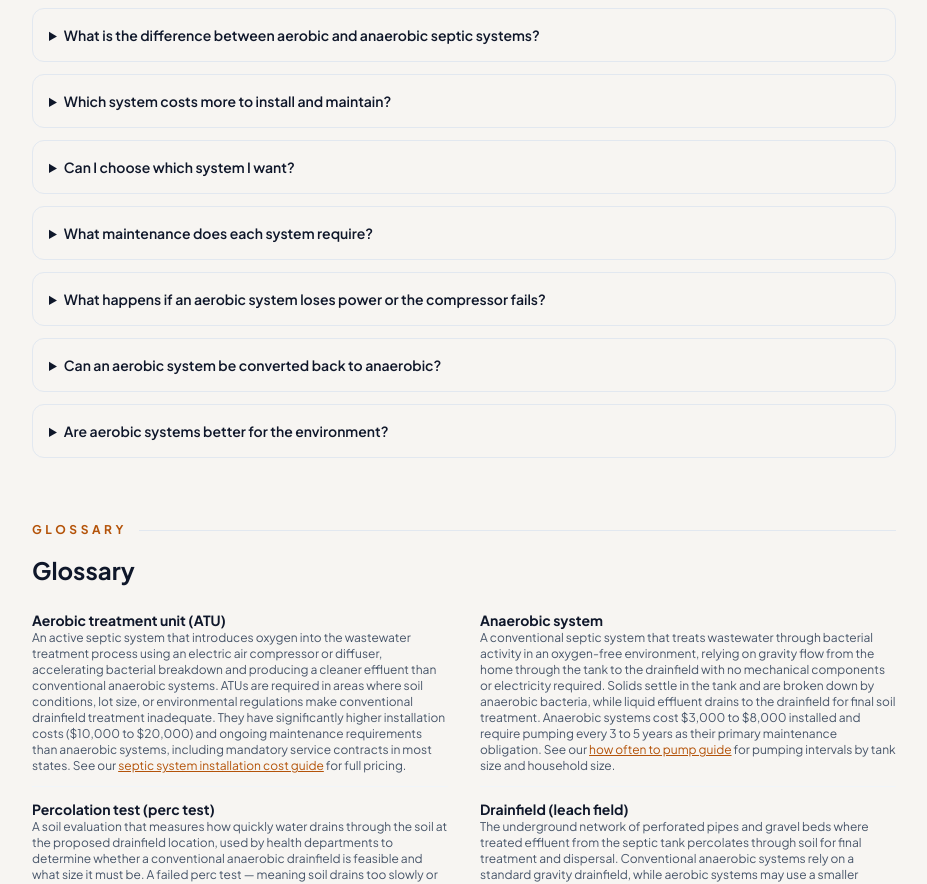
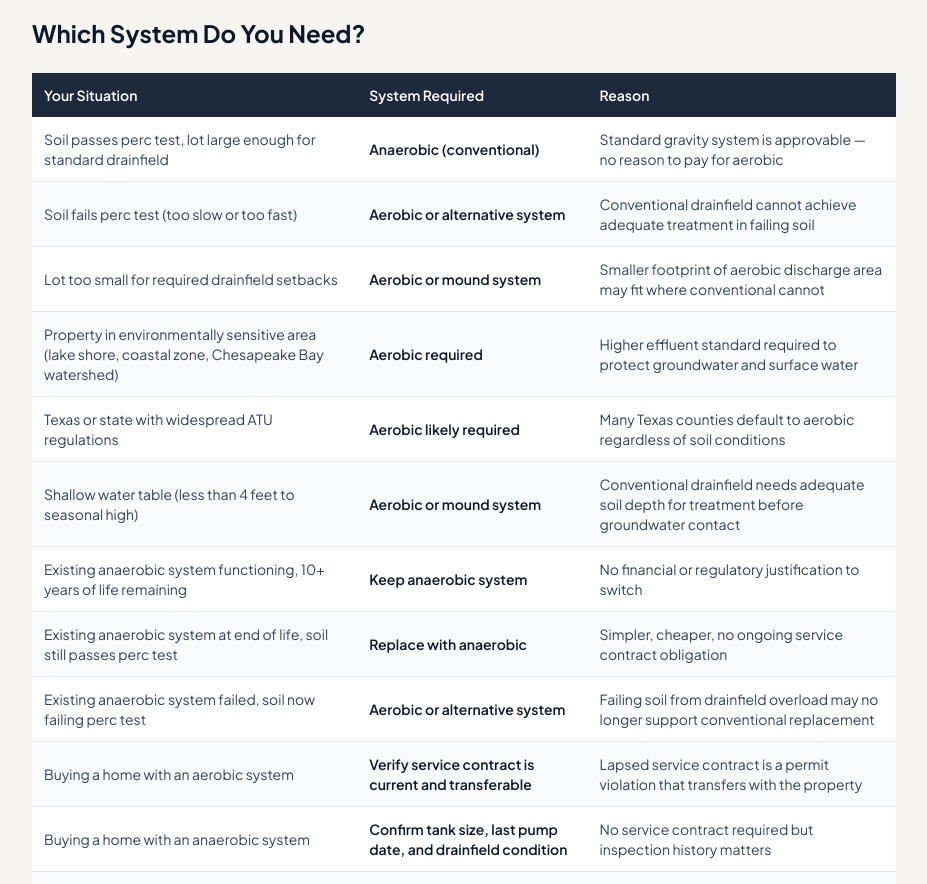
Before and after one commit to thebasementguide2026/theseptic.guide-, a Next.js app: page /comparisons/aerobic-vs-anaerobic-septic-systems in a window 1280 px wide. Shown: the part 7225-8109 px from the top of the page, without its empty margins (176-1103 px from the left). Built offline with nearby package versions, Linux system fonts and the light colour scheme.

Commit message:
Add 12-row decision table above FAQ on aerobic-vs-anaerobic-septic-systems

```diff
--- a/app/comparisons/aerobic-vs-anaerobic-septic-systems/page.tsx
+++ b/app/comparisons/aerobic-vs-anaerobic-septic-systems/page.tsx
@@ -442,6 +442,88 @@ export default function AerobicVsAnaerobicArticle() {
           </div>
         </div>
 
+                {/* Which System Do You Need - Decision Table */}
+        <div className='border-t border-slate-100 pt-16 mt-16 mb-16'>
+          <div className='flex items-center space-x-3 mb-4'>
+            <span className='text-amber-700 font-bold tracking-[0.3em] text-xs uppercase'>Decision Guide</span>
+            <div className='flex-1 h-px bg-slate-200'></div>
+          </div>
+          <h2 className='text-2xl font-bold text-slate-900 mb-6'>Which System Do You Need?</h2>
+          <div className='overflow-x-auto'>
+            <table className='w-full text-sm border-collapse'>
+              <thead>
+                <tr className='bg-slate-800 text-white'>
+                  <th className='p-3 text-left font-semibold'>Your Situation</th>
+                  <th className='p-3 text-left font-semibold'>System Required</th>
+                  <th className='p-3 text-left font-semibold'>Reason</th>
+                </tr>
+              </thead>
+              <tbody className='divide-y divide-gray-200'>
+                <tr className='bg-white'>
+                  <td className='p-3 text-slate-700'>Soil passes perc test, lot large enough for standard drainfield</td>
+                  <td className='p-3 text-slate-900 font-semibold'>Anaerobic (conventional)</td>
+                  <td className='p-3 text-slate-700'>Standard gravity system is approvable &mdash; no reason to pay for aerobic</td>
+                </tr>
+                <tr className='bg-gray-50'>
+                  <td className='p-3 text-slate-700'>Soil fails perc test (too slow or too fast)</td>
+                  <td className='p-3 text-slate-900 font-semibold'>Aerobic or alternative system</td>
+                  <td className='p-3 text-slate-700'>Conventional drainfield cannot achieve adequate treatment in failing soil</td>
+                </tr>
+                <tr className='bg-white'>
+                  <td className='p-3 text-slate-700'>Lot too small for required drainfield setbacks</td>
+                  <td className='p-3 text-slate-900 font-semibold'>Aerobic or mound system</td>
+                  <td className='p-3 text-slate-700'>Smaller footprint of aerobic discharge area may fit where conventional cannot</td>
+                </tr>
+                <tr className='bg-gray-50'>
+                  <td className='p-3 text-slate-700'>Property in environmentally sensitive area (lake shore, coastal zone, Chesapeake Bay watershed)</td>
+                  <td className='p-3 text-slate-900 font-semibold'>Aerobic required</td>
+                  <td className='p-3 text-slate-700'>Higher effluent standard required to protect groundwater and surface water</td>
+                </tr>
+                <tr className='bg-white'>
+                  <td className='p-3 text-slate-700'>Texas or state with widespread ATU regulations</td>
+                  <td className='p-3 text-slate-900 font-semibold'>Aerobic likely required</td>
+                  <td className='p-3 text-slate-700'>Many Texas counties default to aerobic regardless of soil conditions</td>
+                </tr>
+                <tr className='bg-gray-50'>
+                  <td className='p-3 text-slate-700'>Shallow water table (less than 4 feet to seasonal high)</td>
+                  <td className='p-3 text-slate-900 font-semibold'>Aerobic or mound system</td>
+                  <td className='p-3 text-slate-700'>Conventional drainfield needs adequate soil depth for treatment before groundwater contact</td>
+                </tr>
+                <tr className='bg-white'>
+                  <td className='p-3 text-slate-700'>Existing anaerobic system functioning, 10+ years of life remaining</td>
+                  <td className='p-3 text-slate-900 font-semibold'>Keep anaerobic system</td>
+                  <td className='p-3 text-slate-700'>No financial or regulatory justification to switch</td>
+                </tr>
+                <tr className='bg-gray-50'>
+                  <td className='p-3 text-slate-700'>Existing anaerobic system at end of life, soil still passes perc test</td>
+                  <td className='p-3 text-slate-900 font-semibold'>Replace with anaerobic</td>
+                  <td className='p-3 text-slate-700'>Simpler, cheaper, no ongoing service contract obligation</td>
+                </tr>
+                <tr className='bg-white'>
+                  <td className='p-3 text-slate-700'>Existing anaerobic system failed, soil now failing perc test</td>
+                  <td className='p-3 text-slate-900 font-semibold'>Aerobic or alternative system</td>
+                  <td className='p-3 text-slate-700'>Failing soil from drainfield overload may no longer support conventional replacement</td>
+                </tr>
+                <tr className='bg-gray-50'>
+                  <td className='p-3 text-slate-700'>Buying a home with an aerobic system</td>
+                  <td className='p-3 text-slate-900 font-semibold'>Verify service contract is current and transferable</td>
+                  <td className='p-3 text-slate-700'>Lapsed service contract is a permit violation that transfers with the property</td>
+                </tr>
+                <tr className='bg-white'>
+                  <td className='p-3 text-slate-700'>Buying a home with an anaerobic system</td>
+                  <td className='p-3 text-slate-900 font-semibold'>Confirm tank size, last pump date, and drainfield condition</td>
+                  <td className='p-3 text-slate-700'>No service contract required but inspection history matters</td>
+                </tr>
+                <tr className='bg-gray-50'>
+                  <td className='p-3 text-slate-700'>Adding bedrooms or ADU to existing system</td>
+                  <td className='p-3 text-slate-900 font-semibold'>Re-evaluate system capacity for new bedroom count</td>
+                  <td className='p-3 text-slate-700'>Both system types must be sized for maximum calculated occupancy</td>
+                </tr>
+              </tbody>
+            </table>
+          </div>
+        </div>
+
                 {/* FAQ */}
         <div className='mb-16'>
           <div className='flex items-center space-x-3 mb-4'>
```
